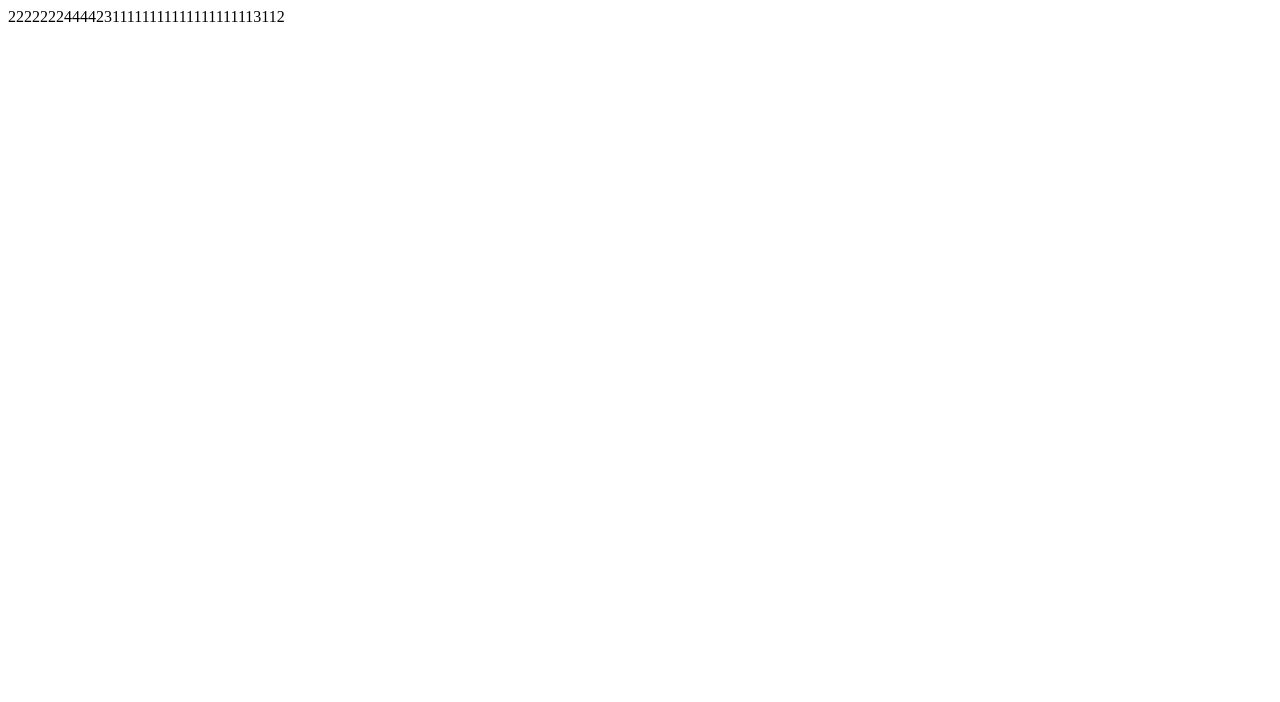
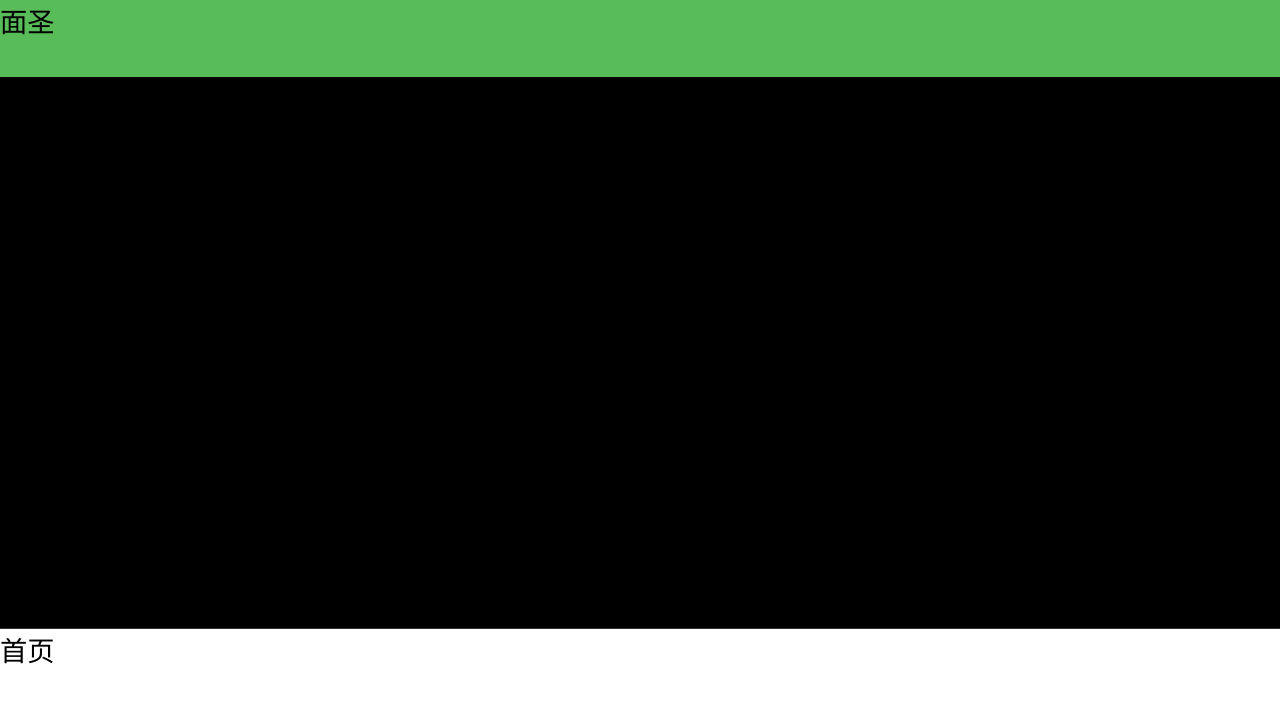
Before and after one commit to guzhao593/FaceSaint, a Vue app: page / in a window 1280 px wide. Shown: the top 702 px of the page. Built offline with nearby package versions, Linux system fonts and the light colour scheme.

Commit message:
将px设置为rem

```diff
--- a/index.html
+++ b/index.html
@@ -2,8 +2,9 @@
 <html>
   <head>
     <meta charset="utf-8">
-    <meta name="viewport" content="width=device-width,initial-scale=1.0">
+    <meta id="vp" name="viewport" content="width=device-width,initial-scale=1.0">
     <title>face-saint</title>
+    <script type="text/javascript" src="./static/rem.js"></script>
   </head>
   <body>
     <div id="app"></div>
--- a/package.json
+++ b/package.json
@@ -14,6 +14,8 @@
     "build": "node build/build.js"
   },
   "dependencies": {
+    "node-sass": "^4.9.2",
+    "sass-loader": "^7.0.3",
     "vue": "^2.5.2",
     "vue-router": "^3.0.1"
   },
--- a/src/main.js
+++ b/src/main.js
@@ -3,6 +3,8 @@
 import Vue from 'vue'
 import App from './App'
 import router from './router'
+
+import 'style/index.scss'
 
 Vue.config.productionTip = false
 
--- a/src/pages/home/index.vue
+++ b/src/pages/home/index.vue
@@ -1,5 +1,9 @@
 <template>
-  <div>222222244442311111111111111111113112</div>
+  <section>
+    <header>面圣</header>
+    <main>知识点</main>
+    <footer>首页</footer>
+  </section>
 </template>
 <script>
 export default {
@@ -9,3 +13,24 @@ export default {
   }
 }
 </script>
+
+<style lang="scss" scoped>
+  section{
+    display: flex;
+    flex-direction: column;
+    justify-content: space-between;
+    height: 100vh;
+    header{
+      height: .6rem;
+      background: #58bc58;
+    }
+    main{
+      flex: 1;
+      background: #000;
+    }
+    footer{
+      height: 1.333333rem;
+      border-top: 1px solid #333;
+    }
+  }
+</style>
--- /dev/null
+++ b/src/style/index.scss
@@ -0,0 +1,37 @@
+@import './var.scss';
+
+html, body, section, h1, h2, h3, h4, h5, h6, ul, li, ol, p, div, dl, dt, dd, input, textarea, select, form{
+    margin: 0;
+    padding: 0;
+    font-size: .213333rem;
+}
+ul, li {
+    list-style: none;
+}
+a {
+    text-decoration: none;
+    color: #222;
+}
+
+img {
+    display: block;
+    border: 0 none;
+}
+input, select, textarea, button {
+    outline: none;
+}
+
+.clearfix::after {
+    content: '';
+    height: 0px;
+    display: block;
+    overflow: hidden;
+    visibility: hidden;
+    zoom: 1;
+    clear: both;
+}
+em, i { font-style: normal; }
+
+.fl { float: left; }
+
+.fr { float: right; }
--- /dev/null
+++ b/src/style/var.scss
@@ -0,0 +1,3 @@
+$main-color: #323232;
+$font-color: #fff;
+$button-color: #F09B22;
--- /dev/null
+++ b/static/rem.js
@@ -0,0 +1,10 @@
+// 把尺寸放大N倍（N是window.devicePixelRatio）
+var wd = document.documentElement.clientWidth * window.devicePixelRatio / 10
+// 理想视口css像素*设备像素比=真实设备物理像素
+document.getElementsByTagName('html')[0].style.fontSize = wd + 'px'
+// 以下这段代码使用场景是基于psd设计稿来设计页面所用。
+// 原因:psd设计稿是根据设备的物理像素来设计的，但本项目无psd设计稿
+// 把屏幕的倍率缩小到N分之一（N是window.devicePixelRatio）
+// var scale = 1 / window.devicePixelRatio
+// var mstr = 'initial-scale=' + scale + ', maximum-scale=' + scale + ', minimum-scale=' + scale + ', user-scalable=no'
+// document.getElementById('vp').content = mstr
```
Also changed, not shown: 2 other files (tests, documents, lock files or other folders).
